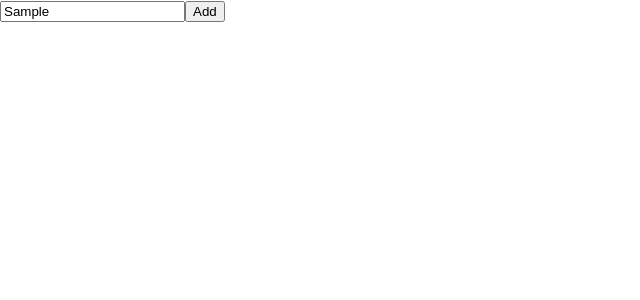
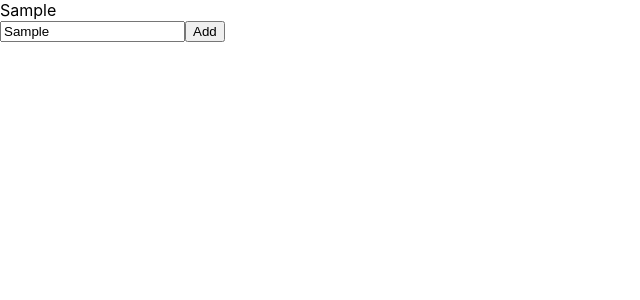
Before and after one commit to mikearcepascual/day11-todo-list, a React (Create React App) app: page / in a window 1280 px wide. Both pictures are taken after typing "Sample" into the empty fields and a click on the button "Add". Shown: the top 300 px of the page, without its empty margins (0-640 px from the left). Built offline with nearby package versions, Linux system fonts and the light colour scheme.

Commit message:
fix: modified TodoItem to display the todo items

```diff
--- a/src/components/TodoItem.js
+++ b/src/components/TodoItem.js
@@ -1,7 +1,7 @@
 const TodoItem = (props) => {
     return (
     <div>
-        {props.todoItem}
+        {props.todo}
     </div>
     )
 }
```
